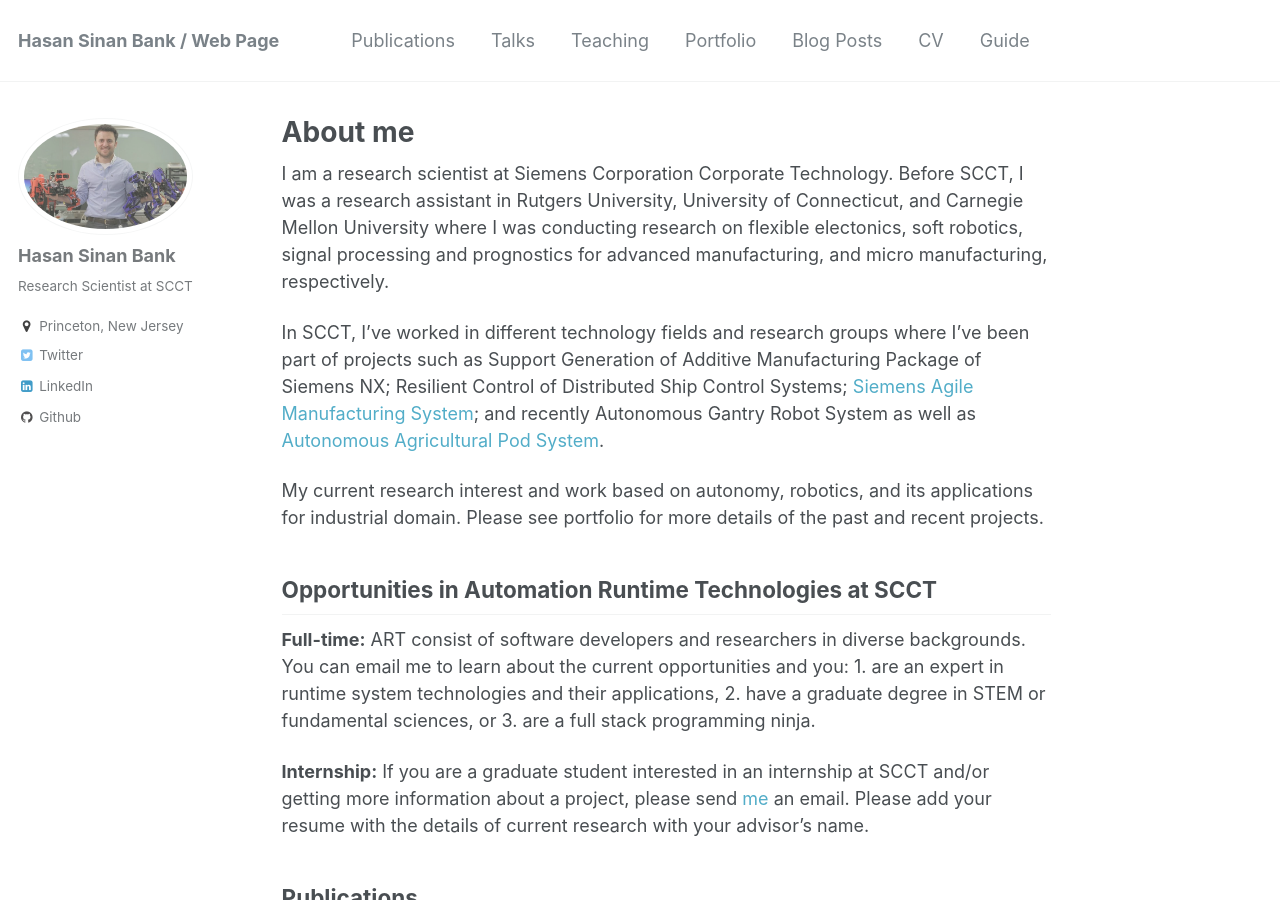
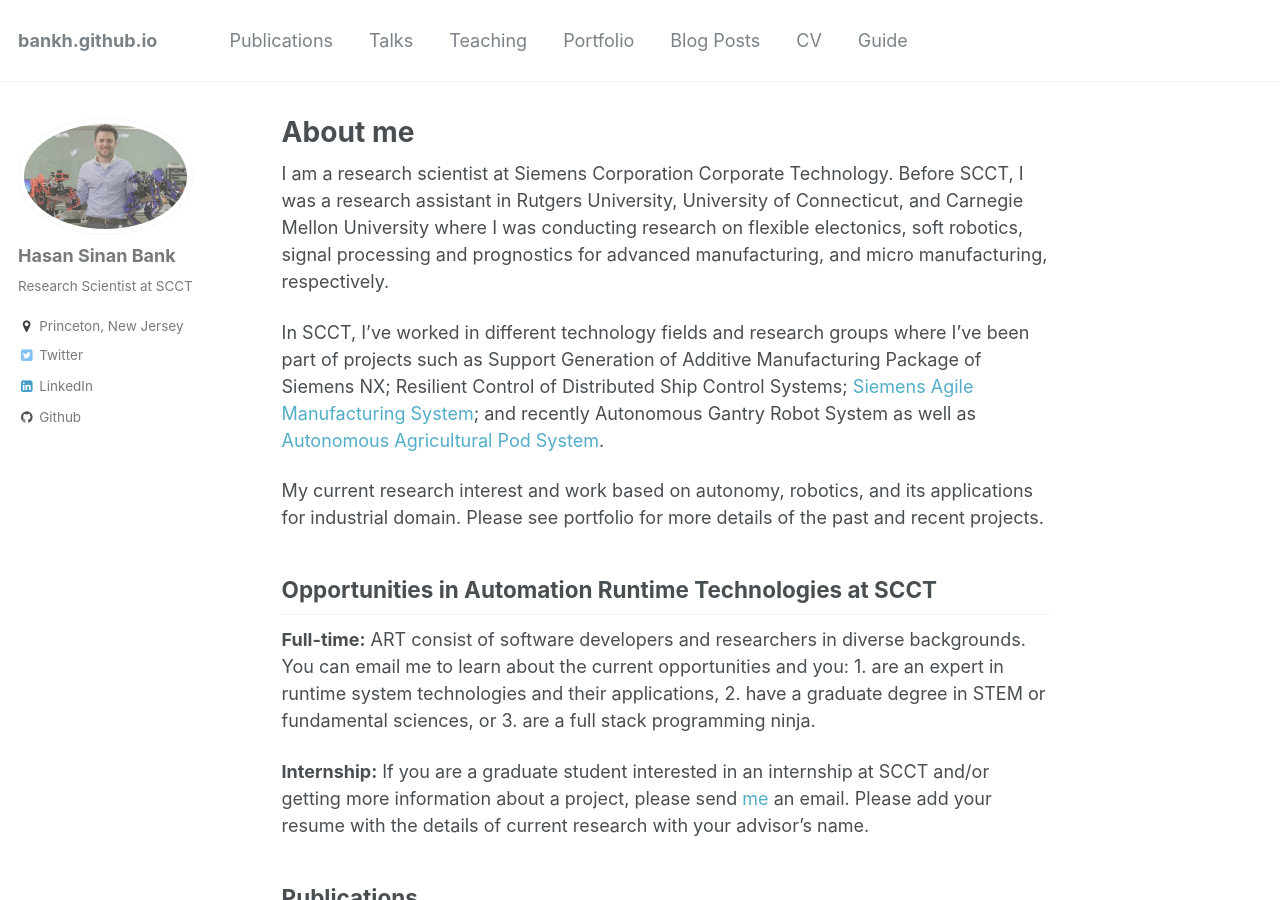
Before and after one commit to bankh/bankh.github.io, a Jekyll site: the page built from _pages/about.md, in a window 1280 px wide and 900 px high. Built offline with Jekyll 4.4.1, drawn with Linux system fonts in a browser that asks for light colours.

Commit message:
Started to update web

```diff
--- a/_config.yml
+++ b/_config.yml
@@ -7,7 +7,7 @@
 
 # Site Settings
 locale                   : "en-US"
-title                    : "Hasan Sinan Bank / Web Page"
+title                    : #"Hasan Sinan Bank / Web Page"
 title_separator          : "-"
 name                     : &name "Hasan Sinan Bank"
 description              : &description "Research Scientist at SCCT"
```
